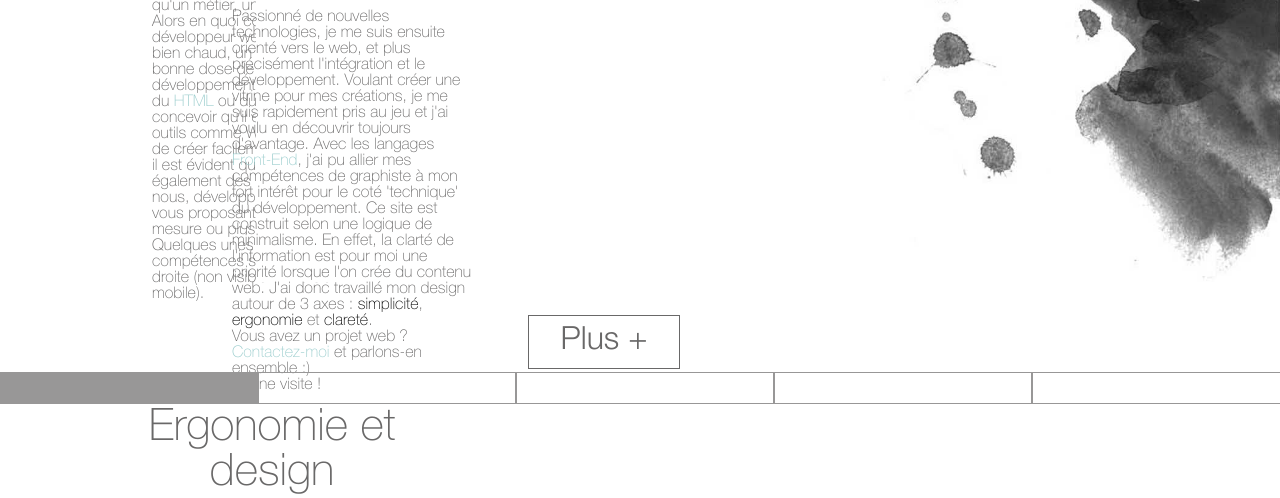
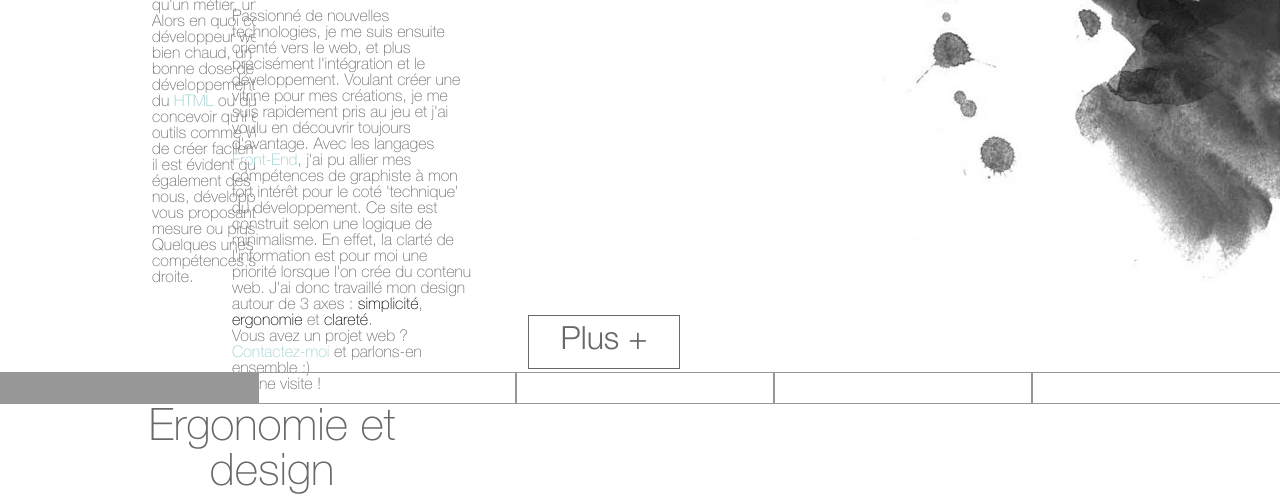
Before and after one commit to FM-O/site_v2, a PHP site: page / in a window 1280 px wide. Shown: the part 358-856 px from the top of the page. Run offline with PHP 8.4, Linux system fonts and the light colour scheme; some libraries are stand-ins or nearby versions.

Commit message:
- Fixed text on dev skills

```diff
--- a/index.html
+++ b/index.html
@@ -170,7 +170,7 @@
                                         outils comme Wix qui permettent de créer facilement un site Internet, il est évident
                                         qu'ils connaissent également des limites. C'est là que nous, <strong>développeurs</strong>, intervenons en
                                         vous proposant des solutions sur mesure ou plus performantes.
-                                        Quelques unes de mes <strong>compétences</strong> sont détaillées à droite (non visible en version mobile).
+                                        <span class="text-display">Quelques unes de mes <strong>compétences</strong> sont détaillées à droite.</span>
                                     </p>
                                 </div>
                             </div>
--- a/sass/screen.sass
+++ b/sass/screen.sass
@@ -460,6 +460,10 @@ header
 
 @include default-slide-style(competences, dev)
 
+.text-display
+    @include respond-to(handhelds)
+        display: none
+
 .main-image-bloc-dev
     float: right
     padding: 17rem 10rem 0 0
```
Also changed, not shown: stylesheets/screen.css.
